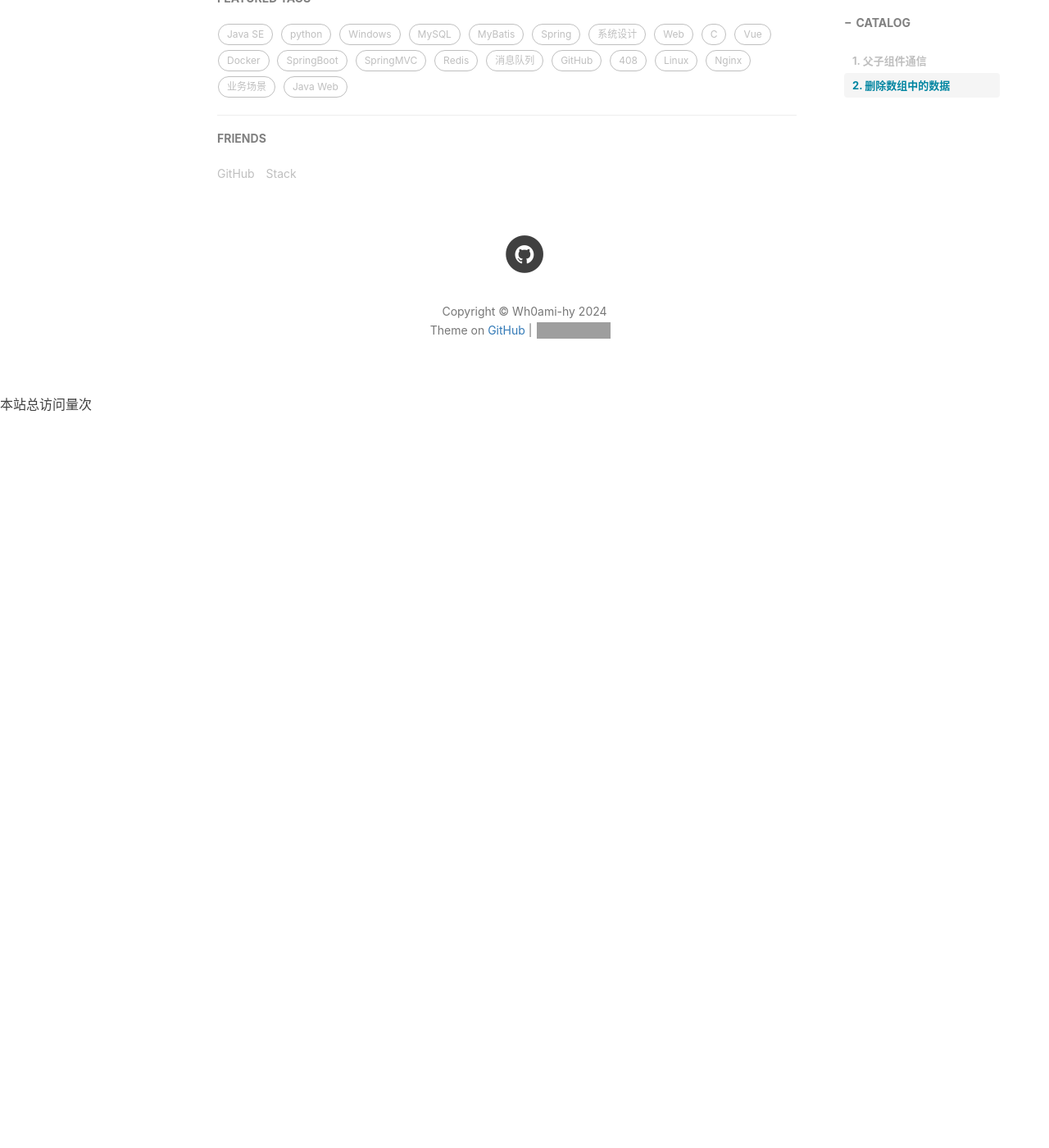
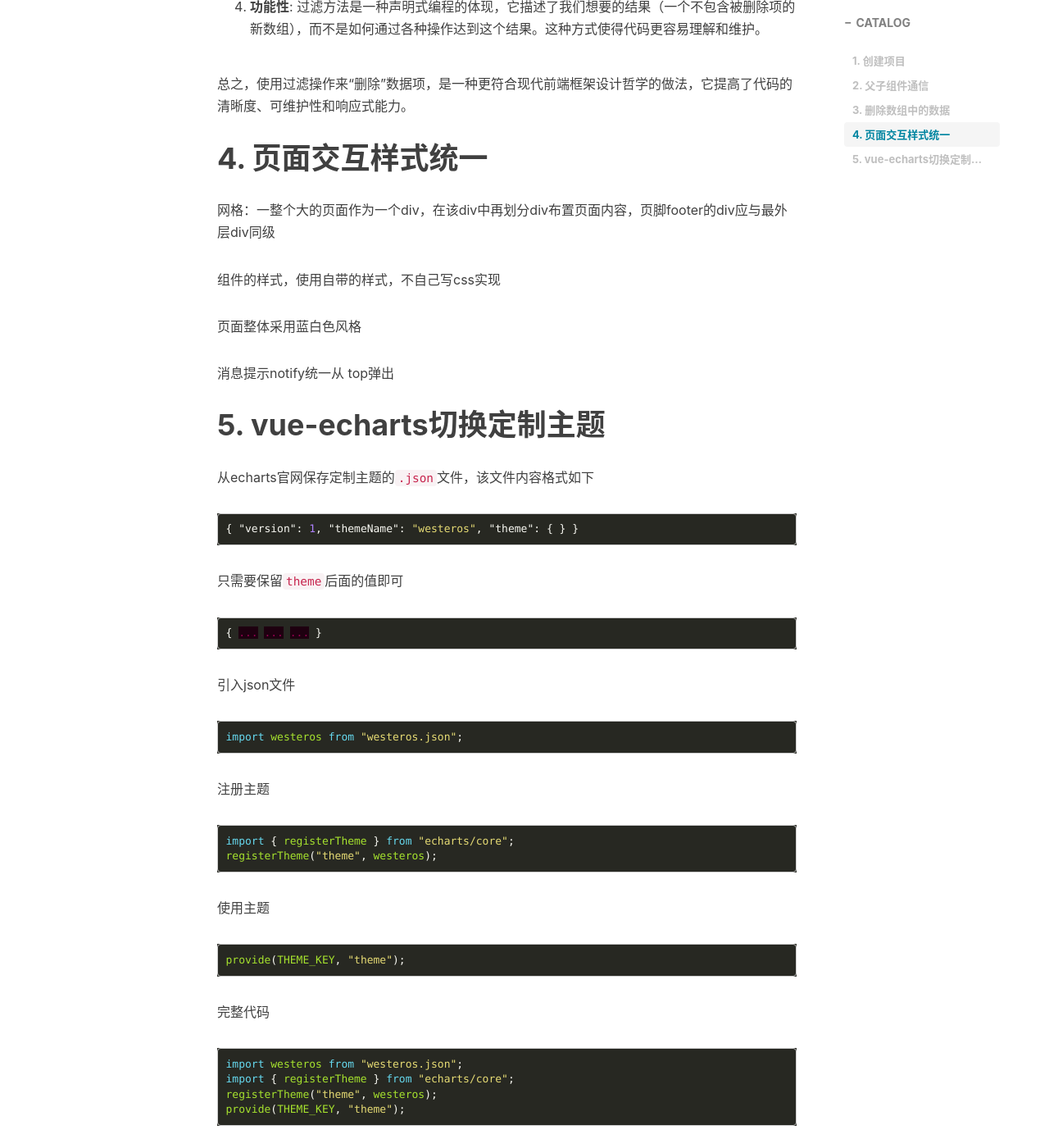
Before and after one commit to Wh0ami-hy/Wh0ami-hy.github.io, a Jekyll site: the page built from _posts/2024-03-24-Quasar开发总结.md, in a window 1280 px wide and 1400 px high, scrolled down 1568 px. Shown: the whole window at 82% size. Built offline with Jekyll 4.4.1, drawn with Linux system fonts in a browser that asks for light colours; nearby versions of some CDN libraries; formulas are drawn with MathJax 3; comment, search, counter and statistics services are not loaded; before the commit the page ends 2075 px from its top, so only the background shows below that; some of the changed text lies outside the part shown; grey boxes are pictures that could not be loaded.

````diff
--- a/_posts/2024-03-24-Quasar开发总结.md
+++ b/_posts/2024-03-24-Quasar开发总结.md
@@ -5,7 +5,18 @@ tags:
     - Vue
 ---
 
-# 1. 父子组件通信
+# 1. 创建项目
+
+Vue版本选择Vue3
+
+Vue组件风格选择：composition API
+
+CSS preprocessor（CSS预处理器）选择：SCSS
+
+其他选择：ESLint（选Prettier规则，这样可以搭配vscode中的插件进行自动格式化）、Pinia、Axios、Vue-i18n
+
+
+# 2. 父子组件通信
 
 1、 封装子组件，先定义子组件需要接收的属性、数据
 2、 在父组件中，调用子组件，通过子组件的props传入子组件所需属性、数据
@@ -14,7 +25,7 @@ tags:
 5、在子组件中改动的父组件的数据，最后一定要通过$emit传回给父组件
 6、**子组件中不提供数据，只是通用模板的封装，数据是存在于父组件中的，数据源于父组件，最后要归于父组件**
 
-# 2. 删除数组中的数据
+# 3. 删除数组中的数据
 
 在Vue或类似的现代前端框架中，使用过滤操作来“删除”数据项，而不是直接的删除操作，有几个原因：
 
@@ -27,3 +38,65 @@ tags:
 4. **功能性**: 过滤方法是一种声明式编程的体现，它描述了我们想要的结果（一个不包含被删除项的新数组），而不是如何通过各种操作达到这个结果。这种方式使得代码更容易理解和维护。
 
 总之，使用过滤操作来“删除”数据项，是一种更符合现代前端框架设计哲学的做法，它提高了代码的清晰度、可维护性和响应式能力。
+
+# 4. 页面交互样式统一
+
+网格：一整个大的页面作为一个div，在该div中再划分div布置页面内容，页脚footer的div应与最外层div同级
+
+组件的样式，使用自带的样式，不自己写css实现
+
+页面整体采用蓝白色风格
+
+消息提示notify统一从 top弹出
+
+# 5. vue-echarts切换定制主题
+
+从echarts官网保存定制主题的`.json`文件，该文件内容格式如下
+
+```json
+{
+    "version": 1,
+    "themeName": "westeros",
+    "theme": {
+
+    }
+}
+```
+
+只需要保留`theme`后面的值即可
+
+```json
+{
+...
+...
+...
+    }
+```
+
+引入json文件
+
+```javascript
+import westeros from "westeros.json";
+```
+
+注册主题
+
+```javascript
+import { registerTheme } from "echarts/core";
+registerTheme("theme", westeros);
+```
+
+使用主题
+
+```javascript
+provide(THEME_KEY, "theme");
+```
+
+完整代码
+
+```javascript
+import westeros from "westeros.json";
+import { registerTheme } from "echarts/core";
+registerTheme("theme", westeros);
+provide(THEME_KEY, "theme");
+```
````
Also changed, not shown: _posts/.obsidian/workspace.json (+13 -13 lines), _posts/2023-01-07-Maven.md (+1 -3 lines), _posts/2024-04-05-网页元素设计规范.md (+12 -3 lines), _posts/2024-01-08-UML设计图形.md (renamed from _posts/2024-01-08-UML设计.md).
